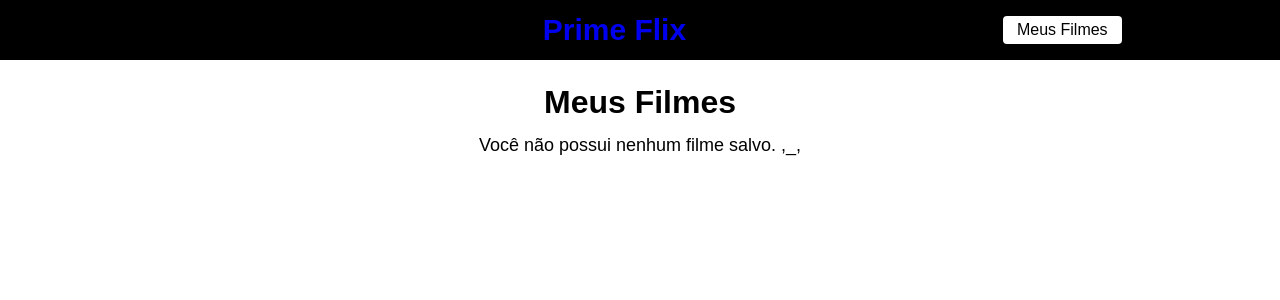
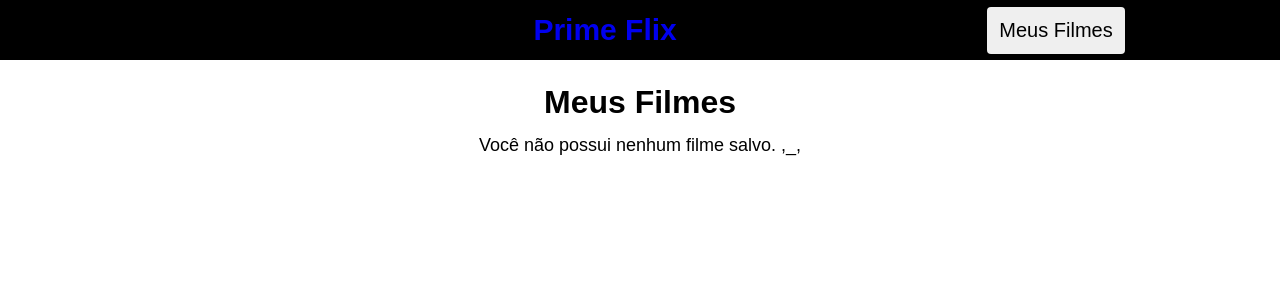
Before and after one commit to edupdantas/estagio_clair_leitao, a React (Vite) app: page /favoritos in a window 1280 px wide. Shown: the top 300 px of the page. Built offline with nearby package versions, Linux system fonts and the light colour scheme.

Commit message:
Alteração nos atributos CSS do projeto e componentização da tag Button

```diff
--- /dev/null
+++ b/src/components/Button.jsx
@@ -0,0 +1,10 @@
+import "../index.css"
+
+export default function Button({bgColor, destaque, ...rest}){
+
+    return (
+        <button {...rest}
+
+        />
+    )
+}
--- a/src/components/Header/header.css
+++ b/src/components/Header/header.css
@@ -15,12 +15,3 @@ header{
     cursor: pointer;
     font-weight: bold;
 }
-
-.favoritos{
-    text-decoration: none;
-    cursor: pointer;
-    background-color: #fff;
-    padding: 5px 14px;
-    color: black;
-    border-radius: 4px;
-}
--- a/src/components/Header/index.jsx
+++ b/src/components/Header/index.jsx
@@ -1,5 +1,6 @@
 import './header.css'
 import { Link } from 'react-router-dom';
+import Button from "../Button.jsx";
 
 
 function Header(){
@@ -7,7 +8,9 @@ function Header(){
         <header>
             <h1>EDU</h1>
             <Link className="logo" to="/" >Prime Flix</Link>
-            <Link className="favoritos" to="/favoritos">Meus Filmes</Link>
+            <Link className="favoritos" to="/favoritos">
+                <Button style={{margin:0}}>Meus Filmes</Button>
+            </Link>
 
         </header>
     )
--- a/src/index.css
+++ b/src/index.css
@@ -16,3 +16,21 @@ body{
   justify-items: center;
   flex-direction: column;
 }
+
+button{
+  margin-right: 12px;
+  margin-top: 14px;
+  margin-left: 0;
+  font-size: 20px;
+  border: 0;
+  outline: none;
+  padding: 12px;
+  border-radius: 4px;
+  cursor: pointer;
+  transition: all 0.5s;
+}
+
+button:hover{
+  background-color: brown;
+  color: white;
+}
--- a/src/pages/Favoritos/index.jsx
+++ b/src/pages/Favoritos/index.jsx
@@ -2,6 +2,7 @@ import { useEffect, useState } from "react";
 import "./favoritos.css"
 import { Link } from "react-router-dom";
 import {toast} from "react-toastify";
+import Button from "../../components/Button.jsx";
 
 function Favoritos(){
 
@@ -36,7 +37,7 @@ function Favoritos(){
     }
 
     return(
-        <div className="meus-filmes">
+        <div className="meus-filmes" >
             <h1>Meus Filmes</h1>
 
             {filmes.length === 0 && <span>Você não possui nenhum filme salvo. ,_,</span>}
@@ -47,8 +48,10 @@ function Favoritos(){
                         <li key={item.id}>
                             <span>{item.title}</span>
                             <div>
-                                <Link to={`/filme/${item.id}`}>Ver detalhes</Link>
-                                <button onClick={()=> excluirFilme(item.id)}>excluir</button>
+                                <Link to={`/filme/${item.id}`}>
+                                    <Button style={{margin:"0"}}>Detalhes</Button>
+                                </Link>
+                                <Button onClick={()=> excluirFilme(item.id)} style={{margin:"0"}}>Excluir</Button>
                             </div>
 
                         </li>
--- a/src/pages/Filme/filme-info.css
+++ b/src/pages/Filme/filme-info.css
@@ -27,24 +27,6 @@
     margin: 8px 0 ;
 }
 
-.area-buttons button{
-    margin-right: 12px;
-    margin-top: 14px;
-    margin-left: 0;
-    font-size: 20px;
-    border: 0;
-    outline: none;
-    padding: 12px;
-    border-radius: 4px;
-    cursor: pointer;
-    transition: all 0.5s;
-}
-
-.area-buttons button:hover{
-    background-color: brown;
-    color: white;
-}
-
 .area-buttons a{
     text-decoration: none;
     color: black;
--- a/src/pages/Filme/index.jsx
+++ b/src/pages/Filme/index.jsx
@@ -3,6 +3,7 @@ import { useParams, useNavigate } from "react-router-dom";
 import api from "../../services/api";
 import "./filme-info.css";
 import {toast} from "react-toastify";
+import Button from "../../components/Button.jsx";
 
 function Filme(){
     const { id } = useParams();
@@ -84,10 +85,10 @@ function Filme(){
             <strong>Avaliação: {filme.vote_average}/10</strong>
 
             <div className="area-buttons">
-                <button onClick={salvarFilme} >Salvar</button>
-                <button>
+                <Button onClick={salvarFilme} >Salvar</Button>
+                <Button>
                     <a target="blank" rel='external' href={`https://youtube.com/results?search_query=${filme.title} Trailer`}>Trailer</a>
-                </button>
+                </Button>
             </div>
         </div>
     )
--- a/src/pages/Home/index.jsx
+++ b/src/pages/Home/index.jsx
@@ -43,7 +43,7 @@ function Home(){
                         <article key={filme.id}>
                             <strong>{filme.title}</strong>
                             <img src={`https://image.tmdb.org/t/p/original${filme.poster_path}`} alt={filme.title}></img>
-                            <Link to={`/filme/${filme.id}`}>Acessar</Link>
+                            <Link to={`/filme/${filme.id}`} className="text-center">Acessar</Link>
                         </article>
                     )
                 })}
```
